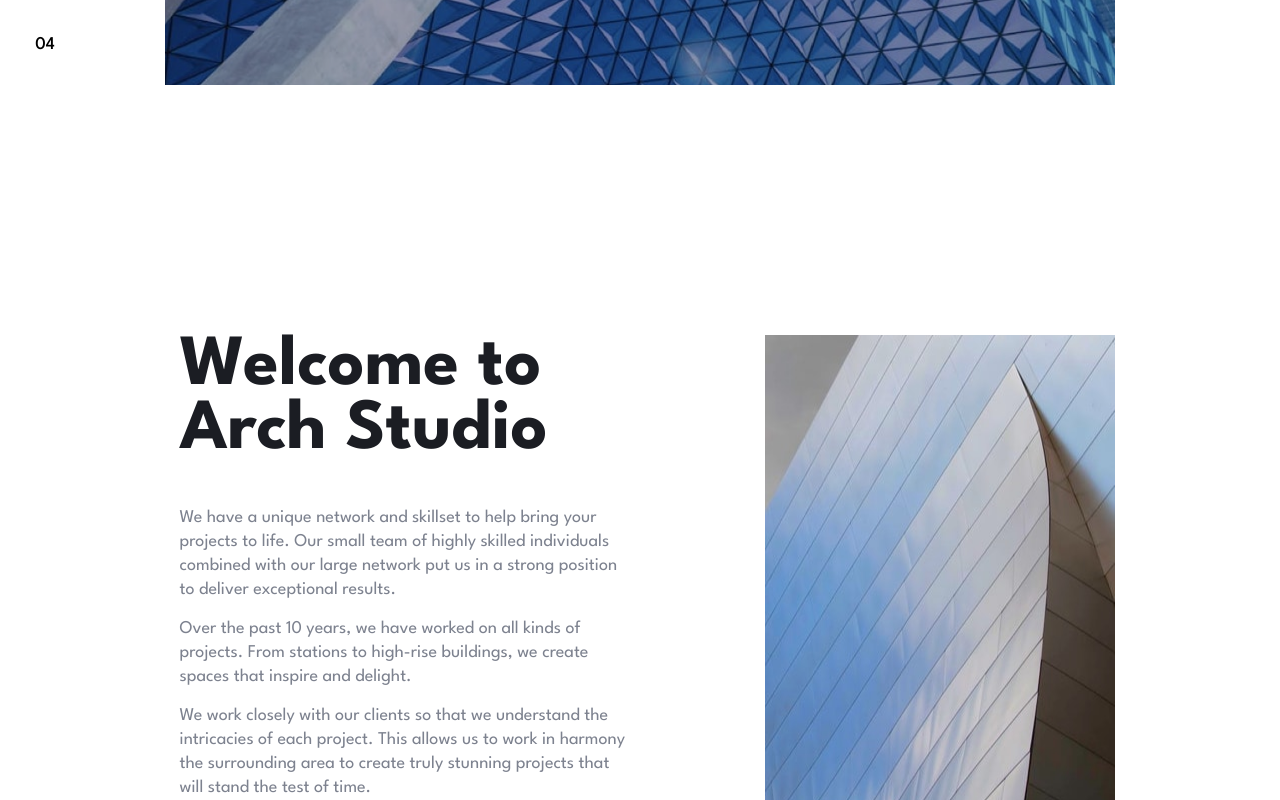
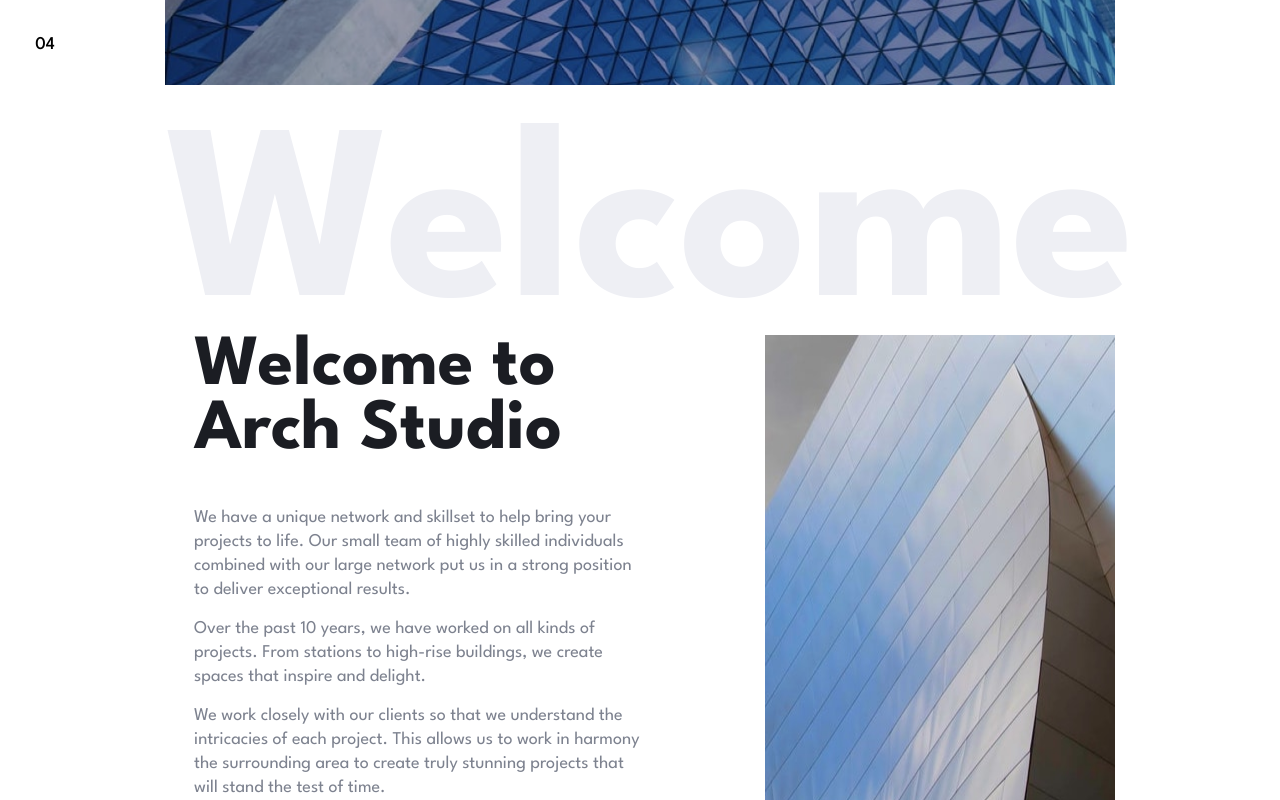
Before and after one commit to JJWallis/arch-studio, a Next.js app: page / in a window 1280 px wide. Shown: the part 628-1428 px from the top of the page. Built offline with nearby package versions, Linux system fonts and the light colour scheme.

Commit message:
extra large heading ip

```diff
--- a/src/components/copySectionWithBorder/CopySectionWithBorderHome.tsx
+++ b/src/components/copySectionWithBorder/CopySectionWithBorderHome.tsx
@@ -1,10 +1,12 @@
 import React from 'react';
 import styled from 'styled-components';
 import { device } from '../../config/theme/device';
+import { ExtraLargeTitle } from '../styled/ExtraLargeTitle';
 import CopySectionWithBorder from './CopySectionWithBorder';
 import { CopySectionWithBorderTitle } from './CopySectionWithBorderTitle';
 
 const Wrapper = styled(CopySectionWithBorder)`
+   position: relative;
    @media ${device.laptop} {
       --gap: 80px;
       display: grid;
@@ -17,9 +19,15 @@ const Wrapper = styled(CopySectionWithBorder)`
    }
 `;
 
+const WelcomeTitle = styled(ExtraLargeTitle)`
+   position: absolute;
+   left: 0;
+   bottom: 100%;
+`;
+
 const ContentWrapper = styled.div`
    display: grid;
-   justify-items: center;
+   justify-items: right;
 `;
 
 const Content = styled.div`
@@ -59,6 +67,7 @@ const WelcomeImage = styled.div`
 const CopySectionWithBorderHome = () => {
    return (
       <Wrapper variant="home">
+         <WelcomeTitle>Welcome</WelcomeTitle>
          <ContentWrapper>
             <Content>
                <Title>Welcome to Arch Studio</Title>
--- /dev/null
+++ b/src/components/styled/ExtraLargeTitle.tsx
@@ -0,0 +1,23 @@
+import styled from 'styled-components';
+import { device } from '../../config/theme/device';
+
+export const ExtraLargeTitle = styled.span.attrs({
+   'aria-hidden': true,
+})`
+   @media ${device.maxTablet} {
+      display: none;
+   }
+   --font-size: ${120 / 16}rem;
+   color: var(--clr-very-light-grey);
+   font-size: var(--font-size);
+   line-height: var(--lh-heading-xl);
+   font-weight: var(--fw-bold);
+
+   @media ${device.laptop} {
+      --font-size: 220px;
+   }
+
+   @media ${device.laptopL} {
+      --font-size: var(--fs-heading-xl);
+   }
+`;
```
